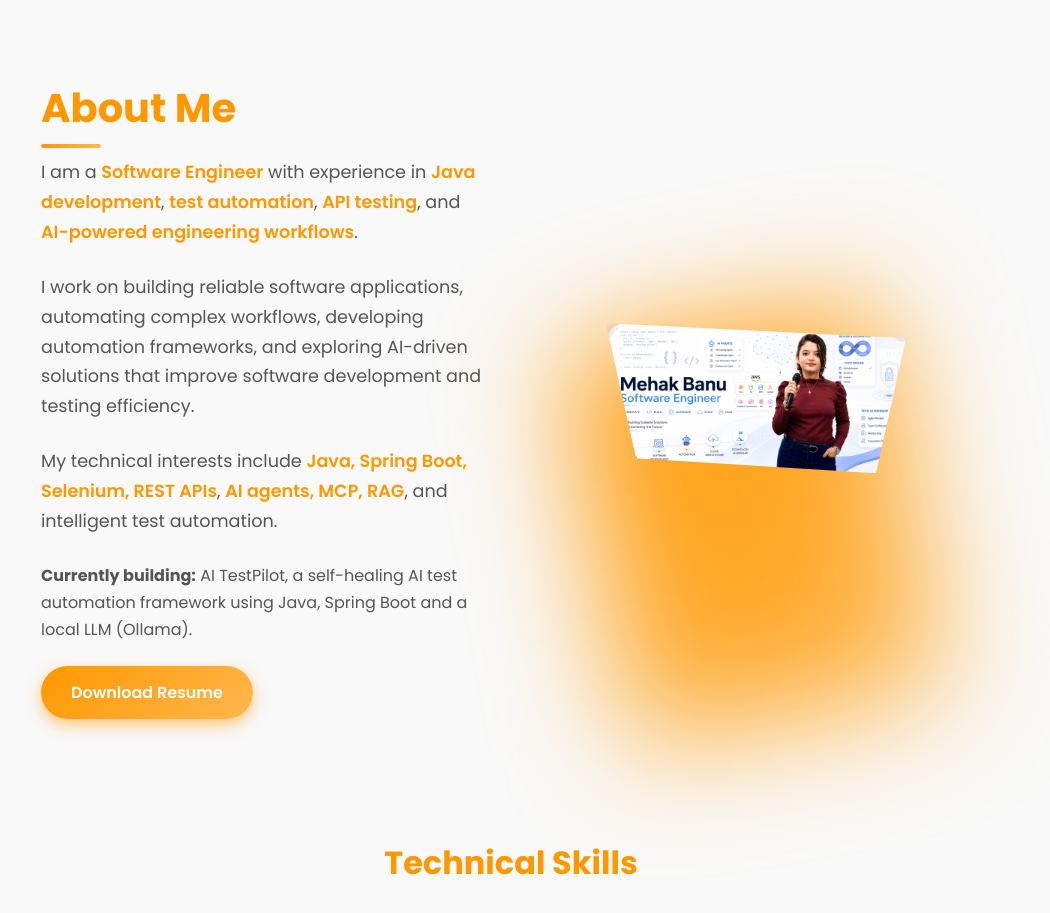
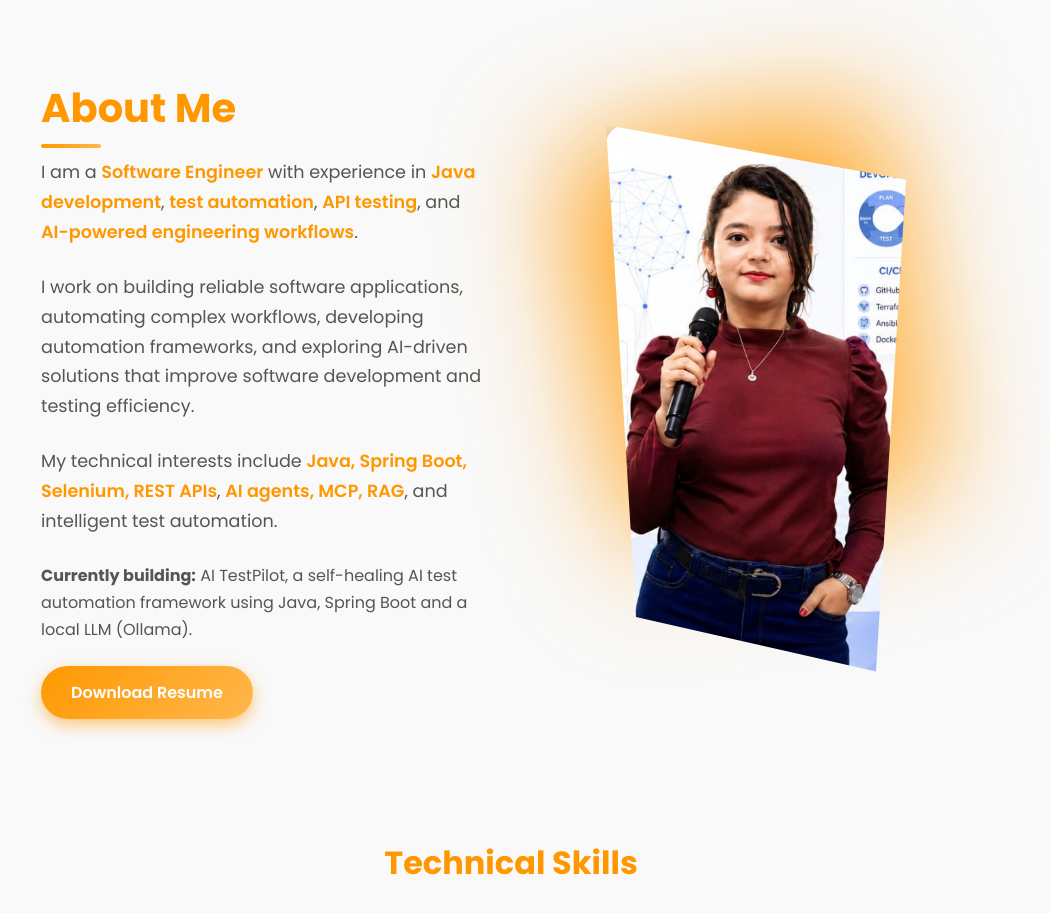
Before and after one commit to mehakbanu24/My_Portfolio, a plain HTML site: page index.html in a window 1280 px wide. Shown: the part 802-1715 px from the top of the page, without its empty margins (129-1179 px from the left). Drawn offline with nearby package versions, Linux system fonts and the light colour scheme.

Commit message:
Update index.html

```diff
--- a/index.html
+++ b/index.html
@@ -77,7 +77,7 @@
 
     <div class="about-image">
       <!-- PROFILE PHOTO: existing file, unchanged. Replace this file to change the photo. -->
-      <img src="./assets/images/m1.jpeg" alt="Mehak Banu">
+      <img src="./assets/images/m11.jpeg" alt="Mehak Banu">
     </div>
   </div>
 </section>
```
